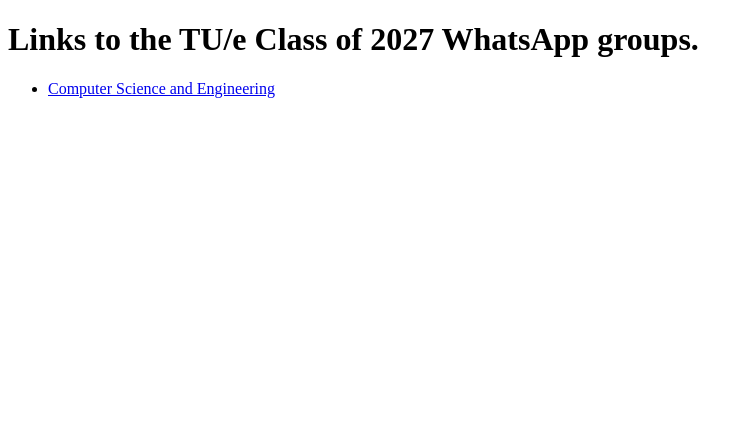
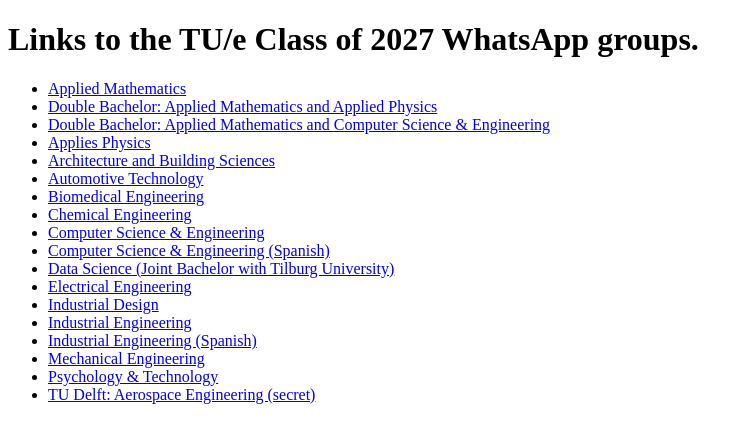
Before and after one commit to Kat-zorn/Kat-zorn.github.io, a plain HTML site: page index.html in a window 1280 px wide. Shown: the whole page, without its empty margins (0-753 px from the left). Drawn offline with Linux system fonts and the light colour scheme.

Commit message:
Added all major-related groups.

```diff
--- a/index.html
+++ b/index.html
@@ -11,7 +11,24 @@
     <script src="index.js"></script>
     <h1>Links to the TU/e Class of 2027 WhatsApp groups.</h1>
     <ul>
-      <li><a href="https://chat.whatsapp.com/Citu88Ye3XVHfMjc4AKpmT">Computer Science and Engineering</a></li>
+      <li><a href="https://chat.whatsapp.com/HPbMwJPhIwg2ITQYcfmqhm">Applied Mathematics</a></li>
+      <li><a href="https://chat.whatsapp.com/LLLbDK4XTCpEW6BAgfslQR">Double Bachelor: Applied Mathematics and Applied Physics</a></li>
+      <li><a href="https://chat.whatsapp.com/CiTbZZDhMzg5BguUYT64s6">Double Bachelor: Applied Mathematics and Computer Science & Engineering</a></li>
+      <li><a href="https://chat.whatsapp.com/JwK6uIkOuSr7JWvltktSYp">Applies Physics</a></li>
+      <li><a href="https://chat.whatsapp.com/GW84AqZjKeN3cJO7gaOYpo">Architecture and Building Sciences</a></li>
+      <li><a href="https://chat.whatsapp.com/Ius9OirlSvQCTIScTnTxJt">Automotive Technology</a></li>
+      <li><a href="/group-not-found.html">Biomedical Engineering</a></li>
+      <li><a href="https://chat.whatsapp.com/LKPfCG0qDXRFdeGcDOw5jn">Chemical Engineering</a></li>
+      <li><a href="https://chat.whatsapp.com/Citu88Ye3XVHfMjc4AKpmT">Computer Science & Engineering</a></li>
+      <li><a href="/group-not-found.html">Computer Science & Engineering (Spanish)</a></li>
+      <li><a href="https://chat.whatsapp.com/CorlpG8vdDIAyCn21F4F2D">Data Science (Joint Bachelor with Tilburg University)</a></li>
+      <li><a href="https://chat.whatsapp.com/G39TRTIKBy205hNBnlcZFV">Electrical Engineering</a></li>
+      <li><a href="https://chat.whatsapp.com/IgNkd3GgHU8E3UntpTvPwn">Industrial Design</a></li>
+      <li><a href="https://chat.whatsapp.com/LUFiSNlRM4nCJvRuCVV68Z">Industrial Engineering</a></li>
+      <li><a href="https://chat.whatsapp.com/K0LbXjlaVzt1c0NgPfPKYn">Industrial Engineering (Spanish)</a></li>
+      <li><a href="https://chat.whatsapp.com/EbtyiXNvjriGF8WuvHCTFG">Mechanical Engineering</a></li>
+      <li><a href="/group-not-found.html">Psychology & Technology</a></li>
+      <li><a href="https://chat.whatsapp.com/FPamWAjSwJ81nRQrGcnu5i">TU Delft: Aerospace Engineering (secret)</a></li>
     </ul>
   </body>
 </html>
```
Also changed, not shown: group-not-found.html (added, +14 -0 lines).
